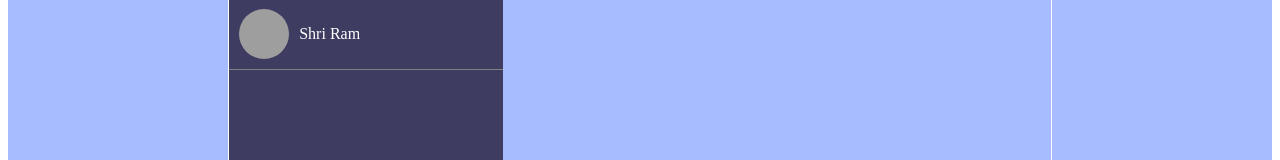
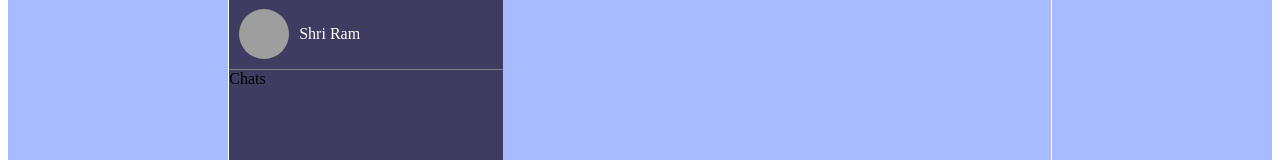
Before and after one commit to Abhishek-76/ChatAPP-, a React (Create React App) app: page / in a window 1280 px wide. Shown: the part 197-357 px from the top of the page. Built offline with nearby package versions, Linux system fonts and the light colour scheme; grey boxes are pictures that could not be loaded.

Commit message:
Sidebar->chats

```diff
--- a/src/components/Chats.jsx
+++ b/src/components/Chats.jsx
@@ -1,7 +1,7 @@
 import React from "react";
 
 const Chats = () => {
-  return <div>Chats</div>;
+  return <div className="chats">Chats</div>;
 };
 
 export default Chats;
--- a/src/components/Sidebar.jsx
+++ b/src/components/Sidebar.jsx
@@ -1,12 +1,14 @@
 import React from "react";
 import Navbar from "./Navbar";
 import Search from "./Search";
+import Chats from "./Chats";
 
 const Sidebar = () => {
   return (
     <div className="sidebar">
       <Navbar />
       <Search />
+      <Chats />
     </div>
   );
 };
--- a/src/style.scss
+++ b/src/style.scss
@@ -131,6 +131,11 @@
       gap: 10px;
       color: white;
       cursor: pointer;
+
+      &:hover {
+        background-color: #2f2d52;
+      }
+
       img {
         width: 50px;
         height: 50px;
```
